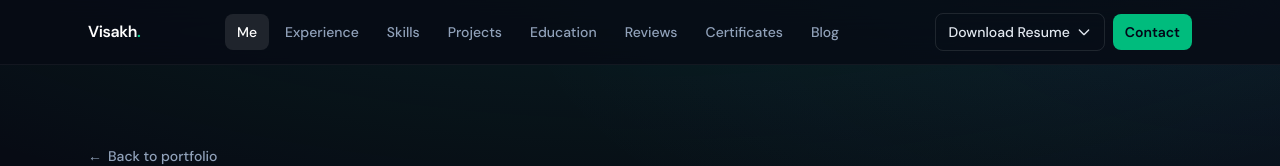
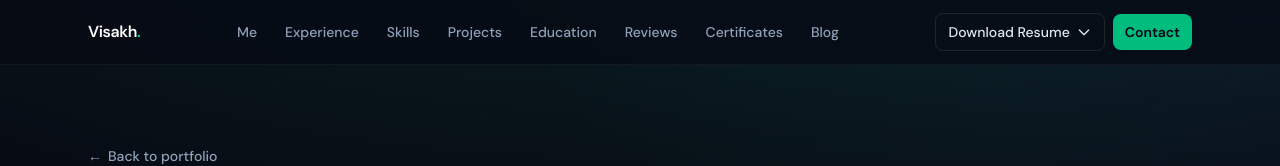
Before and after one commit to visakhvjn/portfolio, a Next.js app: page /projects in a window 1280 px wide. Shown: the top 166 px of the page. Built offline with nearby package versions, Linux system fonts and the light colour scheme.

Commit message:
fixing the navbar for project pages

```diff
--- a/src/components/Navbar.tsx
+++ b/src/components/Navbar.tsx
@@ -1,6 +1,8 @@
 "use client";
 
 import { navItems, site } from "@/data/site";
+import Link from "next/link";
+import { usePathname } from "next/navigation";
 import { useCallback, useEffect, useRef, useState } from "react";
 import { DownloadResumeDropdown } from "./DownloadResumeDropdown";
 
@@ -12,13 +14,21 @@ type NavId = (typeof navItems)[number]["id"];
 
 const HEADER_OFFSET = 88;
 
+function isNavSectionId(id: string): id is NavId {
+  return navItems.some((item) => item.id === id && !("href" in item && item.href));
+}
+
 export function Navbar({ onContactClick }: NavbarProps) {
+  const pathname = usePathname();
+  const isHome = pathname === "/";
   const [active, setActive] = useState<NavId>("me");
   const [menuOpen, setMenuOpen] = useState(false);
   const scrollLockRef = useRef<NavId | null>(null);
   const scrollLockTimerRef = useRef<ReturnType<typeof setTimeout> | null>(null);
 
   const updateActiveSection = useCallback(() => {
+    if (!isHome) return;
+
     if (scrollLockRef.current) {
       setActive(scrollLockRef.current);
       return;
@@ -39,9 +49,11 @@ export function Navbar({ onContactClick }: NavbarProps) {
     }
 
     setActive(current);
-  }, []);
+  }, [isHome]);
 
   useEffect(() => {
+    if (!isHome) return;
+
     updateActiveSection();
 
     const onScroll = () => {
@@ -56,7 +68,28 @@ export function Navbar({ onContactClick }: NavbarProps) {
       window.removeEventListener("resize", updateActiveSection);
       if (scrollLockTimerRef.current) clearTimeout(scrollLockTimerRef.current);
     };
-  }, [updateActiveSection]);
+  }, [isHome, updateActiveSection]);
+
+  useEffect(() => {
+    if (!isHome) return;
+
+    const scrollToHash = () => {
+      const hash = window.location.hash.slice(1);
+      if (!isNavSectionId(hash)) return;
+
+      const el = document.getElementById(hash);
+      if (!el) return;
+
+      requestAnimationFrame(() => {
+        el.scrollIntoView({ behavior: "smooth" });
+        setActive(hash);
+      });
+    };
+
+    scrollToHash();
+    window.addEventListener("hashchange", scrollToHash);
+    return () => window.removeEventListener("hashchange", scrollToHash);
+  }, [isHome, pathname]);
 
   const scrollTo = (id: NavId) => {
     setMenuOpen(false);
@@ -72,17 +105,40 @@ export function Navbar({ onContactClick }: NavbarProps) {
     document.getElementById(id)?.scrollIntoView({ behavior: "smooth" });
   };
 
+  const sectionLinkClass = (id: NavId, mobile = false) =>
+    mobile
+      ? `rounded-lg px-3 py-3 text-left text-sm font-medium ${
+          isHome && active === id ? "bg-white/10 text-white" : "text-slate-400 hover:text-white"
+        }`
+      : `rounded-lg px-3 py-2 text-sm font-medium transition-colors ${
+          isHome && active === id
+            ? "bg-white/10 text-white"
+            : "text-slate-400 hover:text-white"
+        }`;
+
+  const logo = (
+    <>
+      {site.name.split(" ")[0]}
+      <span className="text-emerald-400">.</span>
+    </>
+  );
+
   return (
     <header className="fixed inset-x-0 top-0 z-50 border-b border-white/5 bg-[#070b14]/80 backdrop-blur-xl">
       <div className="mx-auto flex h-16 max-w-6xl items-center justify-between px-4 sm:px-6">
+        {isHome ? (
           <button
             type="button"
             onClick={() => scrollTo("me")}
             className="font-semibold tracking-tight text-white"
           >
-          {site.name.split(" ")[0]}
-          <span className="text-emerald-400">.</span>
+            {logo}
           </button>
+        ) : (
+          <Link href="/#me" className="font-semibold tracking-tight text-white">
+            {logo}
+          </Link>
+        )}
 
         <nav className="hidden items-center gap-1 md:flex">
           {navItems.map((item) =>
@@ -96,19 +152,23 @@ export function Navbar({ onContactClick }: NavbarProps) {
               >
                 {item.label}
               </a>
-            ) : (
+            ) : isHome ? (
               <button
                 key={item.id}
                 type="button"
                 onClick={() => scrollTo(item.id)}
-                className={`rounded-lg px-3 py-2 text-sm font-medium transition-colors ${
-                  active === item.id
-                    ? "bg-white/10 text-white"
-                    : "text-slate-400 hover:text-white"
-                }`}
+                className={sectionLinkClass(item.id)}
               >
                 {item.label}
               </button>
+            ) : (
+              <Link
+                key={item.id}
+                href={`/#${item.id}`}
+                className={sectionLinkClass(item.id)}
+              >
+                {item.label}
+              </Link>
             ),
           )}
         </nav>
@@ -164,17 +224,24 @@ export function Navbar({ onContactClick }: NavbarProps) {
                 >
                   {item.label}
                 </a>
-              ) : (
+              ) : isHome ? (
                 <button
                   key={item.id}
                   type="button"
                   onClick={() => scrollTo(item.id)}
-                  className={`rounded-lg px-3 py-3 text-left text-sm font-medium ${
-                    active === item.id ? "bg-white/10 text-white" : "text-slate-400"
-                  }`}
+                  className={sectionLinkClass(item.id, true)}
                 >
                   {item.label}
                 </button>
+              ) : (
+                <Link
+                  key={item.id}
+                  href={`/#${item.id}`}
+                  onClick={() => setMenuOpen(false)}
+                  className={sectionLinkClass(item.id, true)}
+                >
+                  {item.label}
+                </Link>
               ),
             )}
             <DownloadResumeDropdown
```
Also changed, not shown: 2 other files (tests, documents, lock files or other folders). Lines whose indentation alone changed are shown as unchanged.
